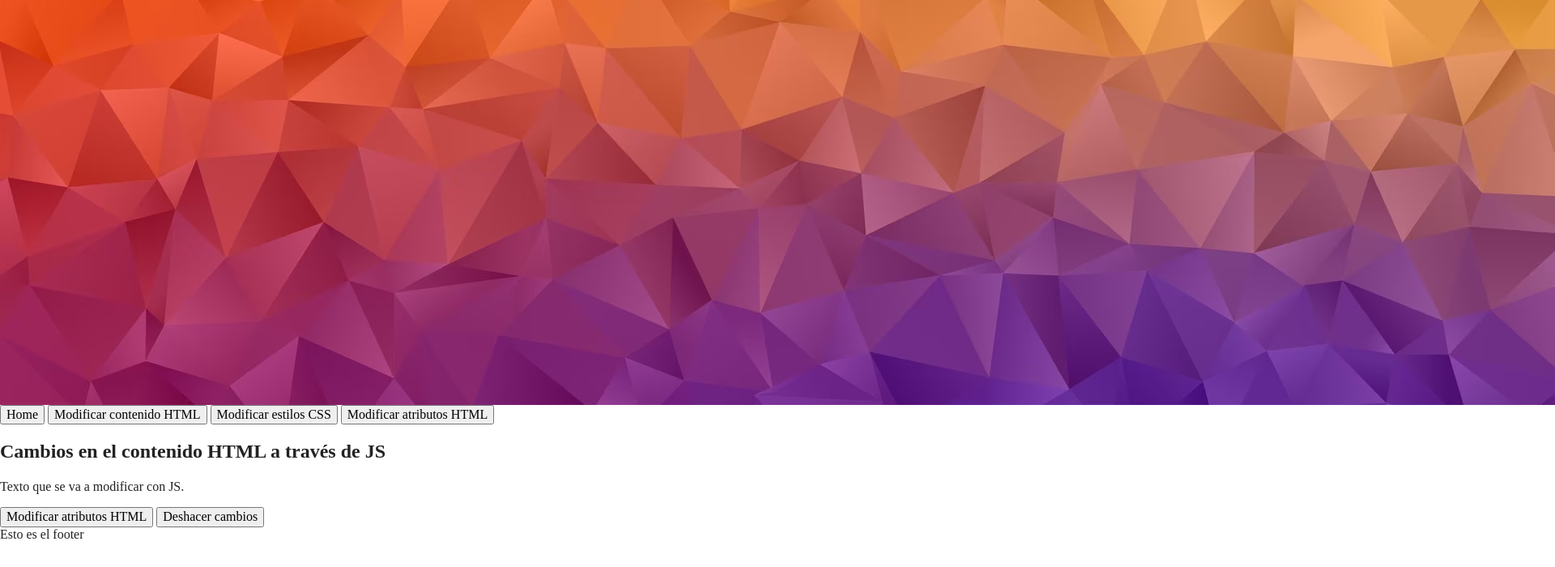
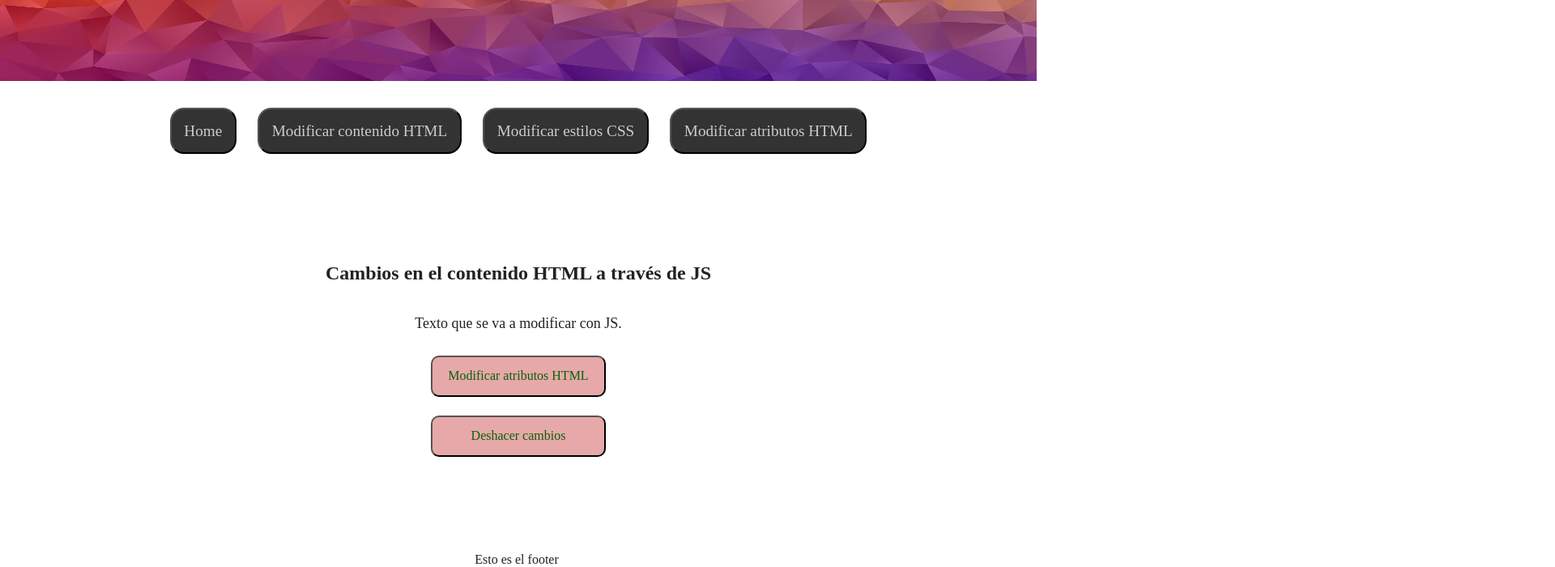
Before and after one commit to ALM-Programming/HTML5boilerplate, a website built with Parcel: page proyecto/atributosHTML.html in a window 1280 px wide. Shown: the part 100-800 px from the top of the page at 81% size, 1920 px wide, since content can reach past the window. Built offline with nearby package versions, Linux system fonts and the light colour scheme.

Commit message:
Añado estilosCSS

```diff
--- a/proyecto/css/main.css
+++ b/proyecto/css/main.css
@@ -1,3 +1,77 @@
+/* MIS ESTILOS */
+html {
+  height: 100%;
+}
+body {
+  position: relative;
+  height: 100%;
+  display: flex;
+  flex-direction: column;
+}
+.top {
+  height: 200px;
+  width: 100%;
+  margin-bottom: 20px;
+}
+
+.menu {
+  display: flex;
+  justify-content: center;
+}
+
+.nav {
+  margin: 0.7em;
+  padding: 0.8em;
+  cursor: pointer;
+  background-color: #333;
+  color: #ccc;
+  border-radius: 17px;
+  font-size: 1.2em;
+}
+.nav:hover {
+  color: #efe;
+  background-color: #111;
+}
+
+.footer {
+  position: absolute;
+  bottom: 0;
+  align-self: center;
+}
+
+.container {
+  display: flex;
+  flex-direction: column;
+  justify-content: center;
+  align-items: center;
+  margin: 100px;
+}
+
+p {
+  font-size: large;
+}
+.botonContenido {
+  margin: 0.7em;
+  padding: 0.9em;
+  cursor: pointer;
+  color: rgb(9, 97, 9);
+  background-color: #e6a8a8;
+  border-radius: 10px;
+  font-size: 1em;
+  width: 20%;
+}
+.botonContenido:hover {
+  background-color: #f34444;
+  color: #161515;
+  font-size: 1.2em;
+  padding: 0.6em;
+  font-weight: bold;
+}
+
+
+
+
+
 /*! HTML5 Boilerplate v8.0.0 | MIT License | https://html5boilerplate.com/ */
 
 /* main.css 2.1.0 | MIT License | https://github.com/h5bp/main.css#readme */
```
Also changed, not shown: proyecto/estilosCSS.html (added, +63 -0 lines), proyecto/js/estilos.js (added, +13 -0 lines).
